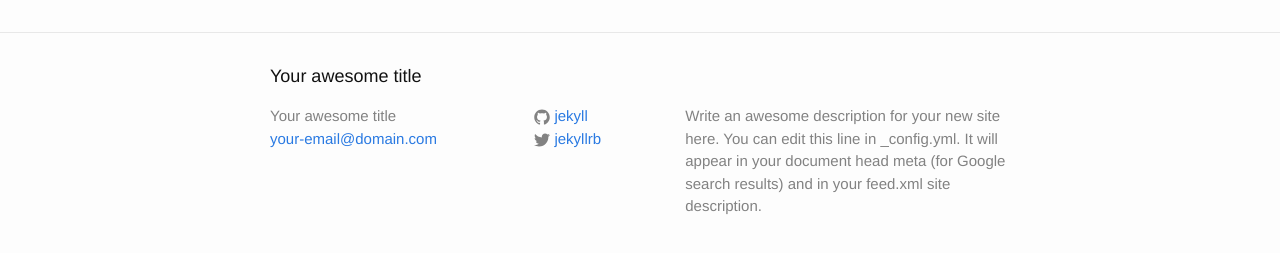
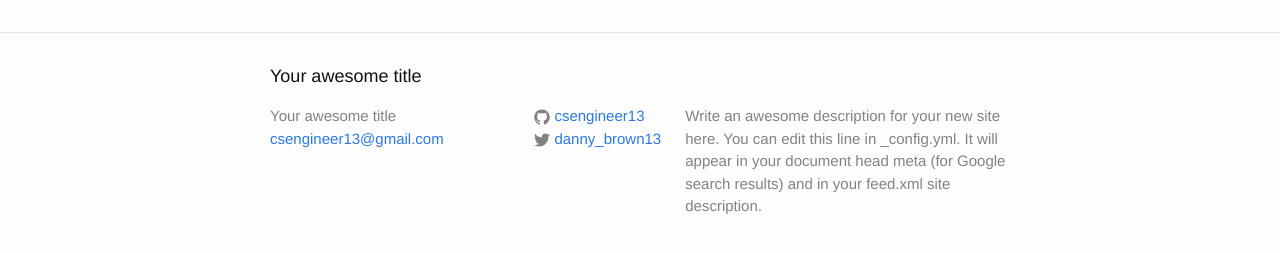
Before and after one commit to csengineer13/dannyrb.com, a Jekyll site: the page built from index.html, in a window 1280 px wide. Shown: the part 264-517 px from the top of the page. Built offline with Jekyll 4.4.1, drawn with Linux system fonts in a browser that asks for light colours.

Commit message:
updating basic config settings

```diff
--- a/_config.yml
+++ b/_config.yml
@@ -1,14 +1,14 @@
 # Site settings
 title: Your awesome title
-email: your-email@domain.com
+email: csengineer13@gmail.com
 description: > # this means to ignore newlines until "baseurl:"
   Write an awesome description for your new site here. You can edit this
   line in _config.yml. It will appear in your document head meta (for
   Google search results) and in your feed.xml site description.
 baseurl: "" # the subpath of your site, e.g. /blog/
-url: "http://yourdomain.com" # the base hostname & protocol for your site
-twitter_username: jekyllrb
-github_username:  jekyll
+url: "http://dannyrb.com" # the base hostname & protocol for your site
+twitter_username: danny_brown13
+github_username:  csengineer13
 
 # Build settings
 markdown: kramdown
```
